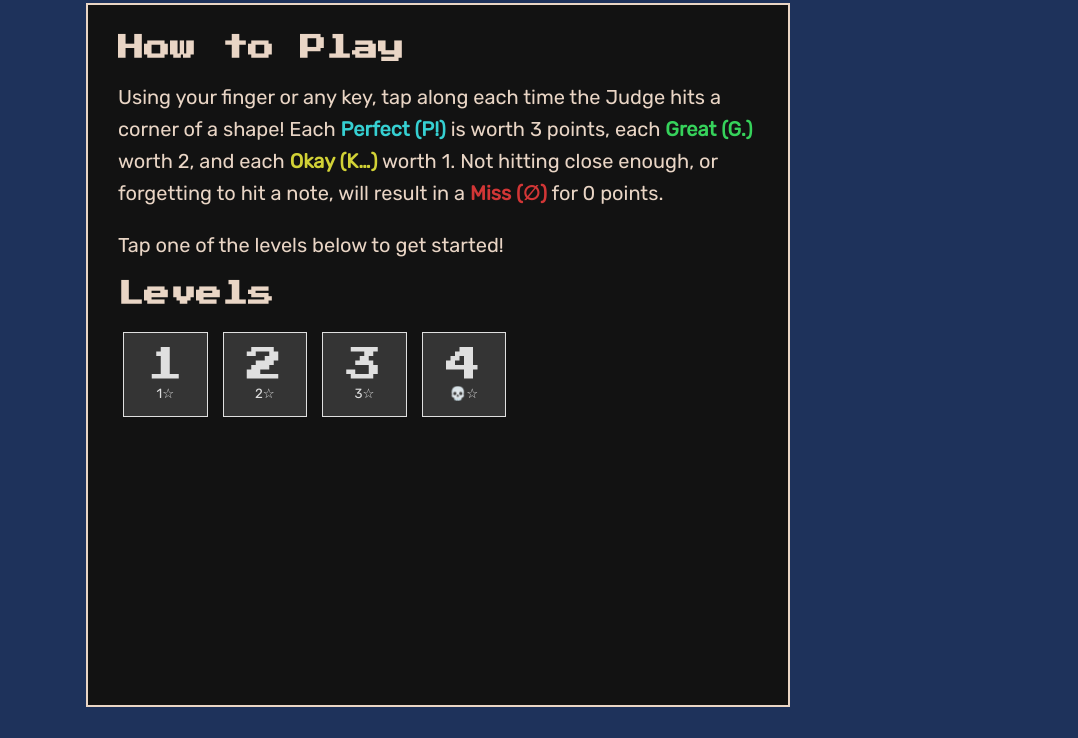
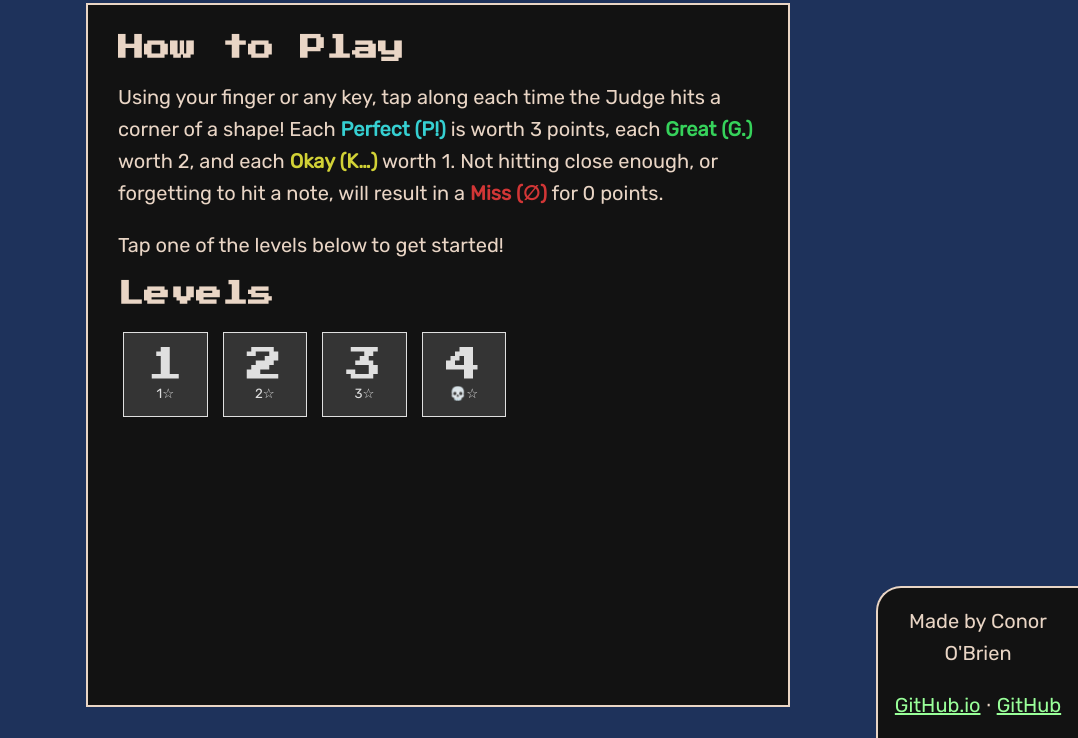
Before and after one commit to ConorOBrien-Foxx/PoLi, a plain HTML site: page index.html in a window 1280 px wide. Shown: the part 62-800 px from the top of the page, without its empty margins (202-1280 px from the left). Drawn offline with Linux system fonts and the light colour scheme.

Commit message:
add some branding

```diff
--- a/index.html
+++ b/index.html
@@ -109,6 +109,25 @@
         color: #d23636;
     }
     .onGame { display: none; }
+
+    footer {
+        position: fixed;
+        bottom: 0;
+        right: 0;
+        text-align: center;
+        display: flex;
+        justify-content: center;
+        align-items: center;
+        width: 200px;
+        height: 150px;
+        background-color: #121212;
+        border-top-left-radius: 25px;
+        border-top: 2px solid;
+        border-left: 2px solid;
+    }
+    a, a:visited {
+        color: #99ff99;
+    }
     /* TODO: optimize better on phones */
     </style>
 </head>
@@ -141,6 +160,15 @@
             </div>
         </div>
     </div>
-
+    <footer>
+        <div>
+            <p>
+                Made by Conor O'Brien
+            </p>
+            <p>
+                <a href="https://conorobrien-foxx.github.io/" target="_blank">GitHub.io</a> &sdot; <a href="https://github.com/ConorOBrien-Foxx/PoLi" target="_blank">GitHub</a>
+            </p>
+        </div>
+    </footer>
 </body>
 </html>
```
